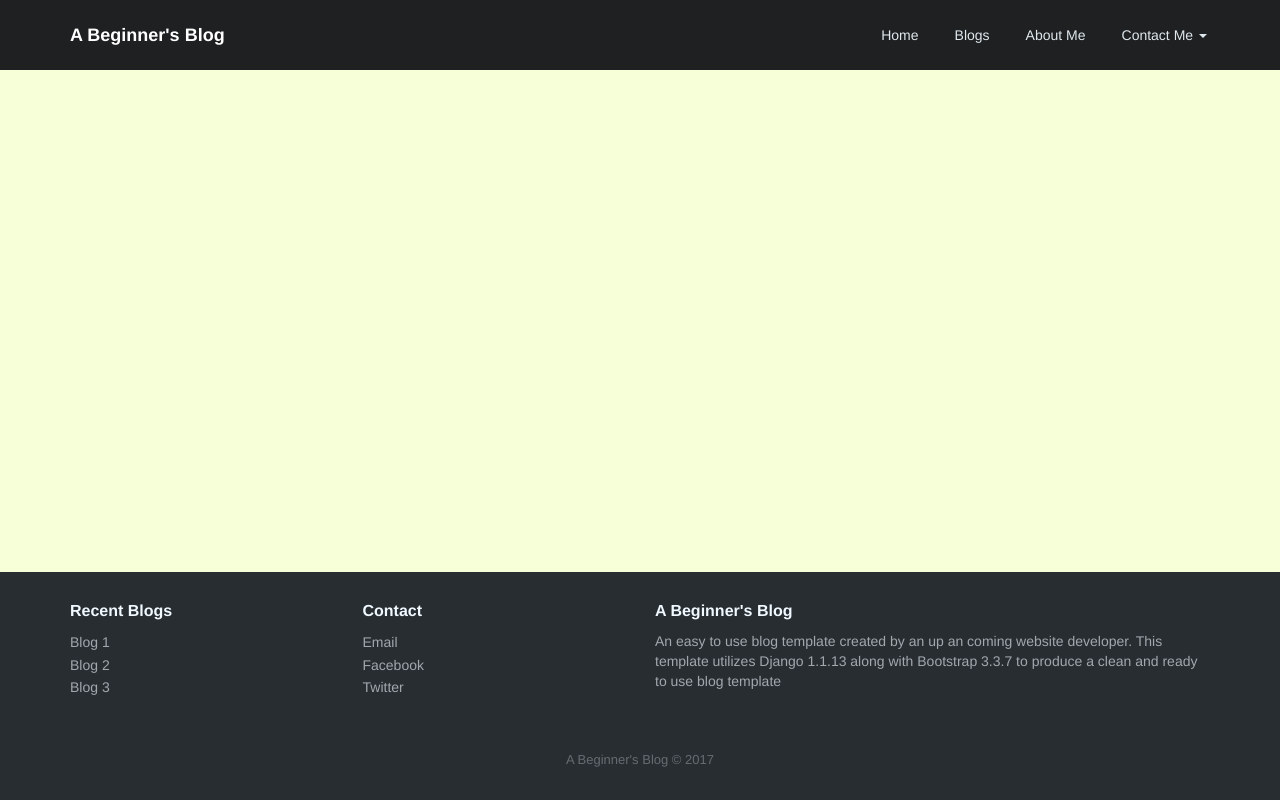
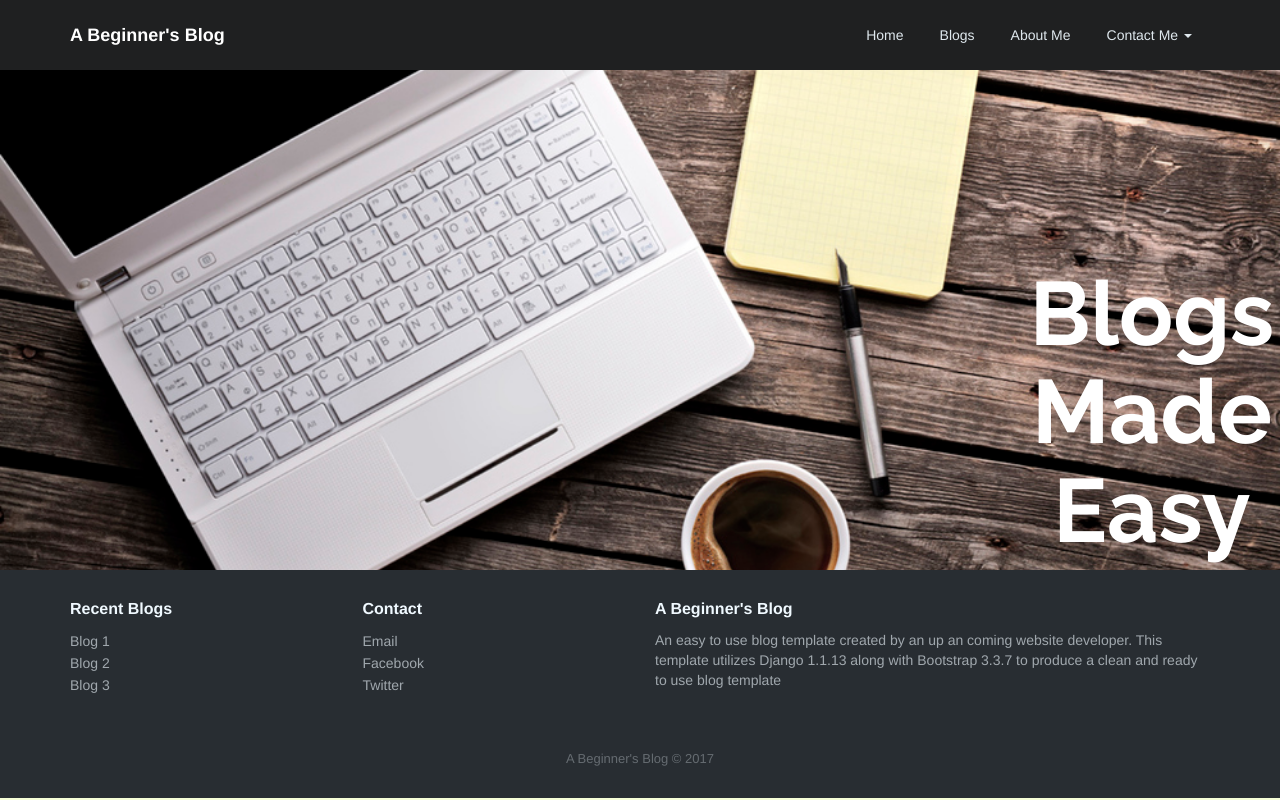
Before and after one commit to ShivamDh/Python-Projects, a Django app: template starter_blog/homepage/templates/home.html in a window 1280 px wide. Run offline with Django 3.2, Linux system fonts and the light colour scheme; the template is opened without the code that fills it, so the values that code supplies are empty; some libraries are stand-ins or nearby versions.

Commit message:
Created homepage

```diff
--- a/starter_blog/blogs/models.py
+++ b/starter_blog/blogs/models.py
@@ -3,10 +3,11 @@
 # Create your models here.
 
 class Blog(models.Model):
-	title = models.CharField(max_length=150)
+	title = models.CharField(max_length=150, default="New Blog")
 	date = models.DateField()
 	body = models.TextField()
 	summary = models.TextField()
+	imgSrc = models.CharField(max_length=100, default="")
 
 	def __str__(self):
 		return self.title
--- a/starter_blog/homepage/templates/base.html
+++ b/starter_blog/homepage/templates/base.html
@@ -20,8 +20,7 @@
 </head>
 
 <body>
-	<div>
-		<nav class="navbar navbar-inverse navbar-fixed-top navigation-clean">
+	<nav class="navbar navbar-inverse navigation-clean">
 		<div class="container">
 			<div class="navbar-header">
 				<a class="navbar-brand nabvar-link" href="#"> A Beginner's Blog </a>
@@ -64,7 +63,6 @@
 			</div>
 		</div>
 	</nav>
-	</div>
 
 	{% block content %}
 	{% endblock %}
--- a/starter_blog/homepage/templates/home.html
+++ b/starter_blog/homepage/templates/home.html
@@ -1,7 +1,9 @@
 {% extends "base.html" %}
 
 {% block content %}
-
-<p> To Use a Parallax Background along with a Simple Slider to display articles</p>
+{% load staticfiles %}
+<div class="homepage-background-image" style="background-image: url({% static 'img/home-wallpaper.jpg' %});">
+	<h1 class="homepage-image-title"> Blogs Made Easy </h1>
+</div>
 
 {% endblock %}
--- a/starter_blog/homepage/urls.py
+++ b/starter_blog/homepage/urls.py
@@ -1,8 +1,9 @@
 from django.conf.urls import url, include
 from django.contrib import admin
-from . import views
+from django.views.generic import ListView
 from blogs.models import Blog
 
 urlpatterns = [
-    url(r'^$', views.index, name='index'),
+    url(r'^$',ListView.as_view(queryset=Blog.objects.all().order_by('-date'),
+		template_name='home.html'))
 ]
--- a/starter_blog/homepage/views.py
+++ b/starter_blog/homepage/views.py
@@ -1,5 +1,2 @@
 from django.shortcuts import render
 from django.http import HttpResponse
-
-def index(request):
-    return render(request, 'home.html')
--- a/starter_blog/static/css/custom.css
+++ b/starter_blog/static/css/custom.css
@@ -1,4 +1,6 @@
 /* Custom Styles Added */
+
+@import url('https://fonts.googleapis.com/css?family=Raleway:700');
 
 .navigation-clean {
   background:#fff;
@@ -173,7 +175,7 @@
 
 .footer-dark {
   position: absolute;
-  bottom: 0;
+  /* bottom: 0; */
   width: 100%;
   padding: 30px 0;
   color:#f0f9ff;
@@ -263,3 +265,19 @@
   font-size:13px;
   margin-bottom:0;
 }
+
+.homepage-background-image {
+	height: 500px;
+	background-position: center;
+	background-size: cover;
+}
+
+.homepage-image-title {
+	font-size: 7vw;
+	float: right;
+	color: white;
+	width: 20%;
+	text-align: center;
+	margin-top: calc(470px - 21.5%);
+	font-family: Raleway;
+}
```
Also changed, not shown: starter_blog/blogs/migrations/0003_auto_20170720_2256.py (added). Lines whose indentation alone changed are shown as unchanged.
